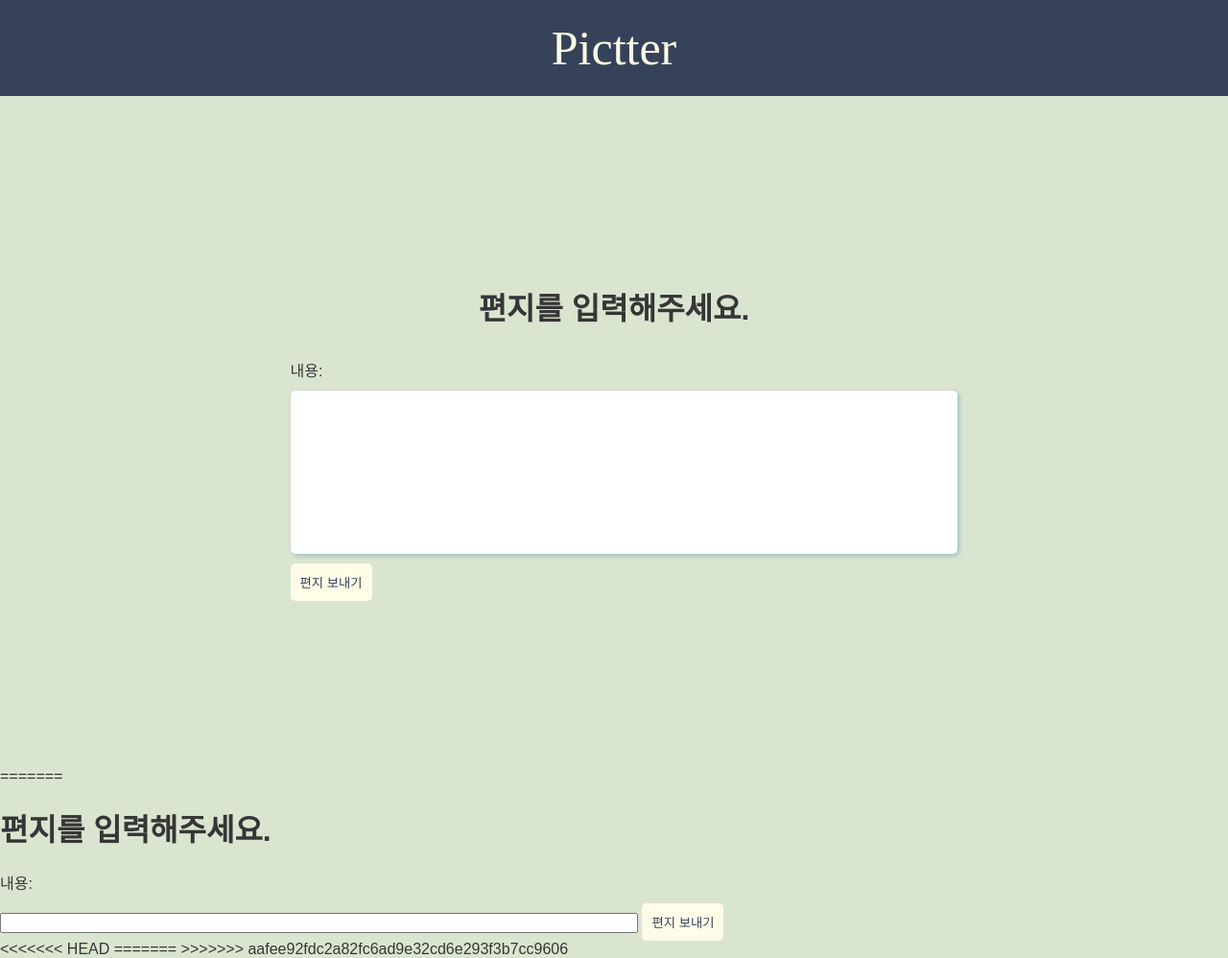
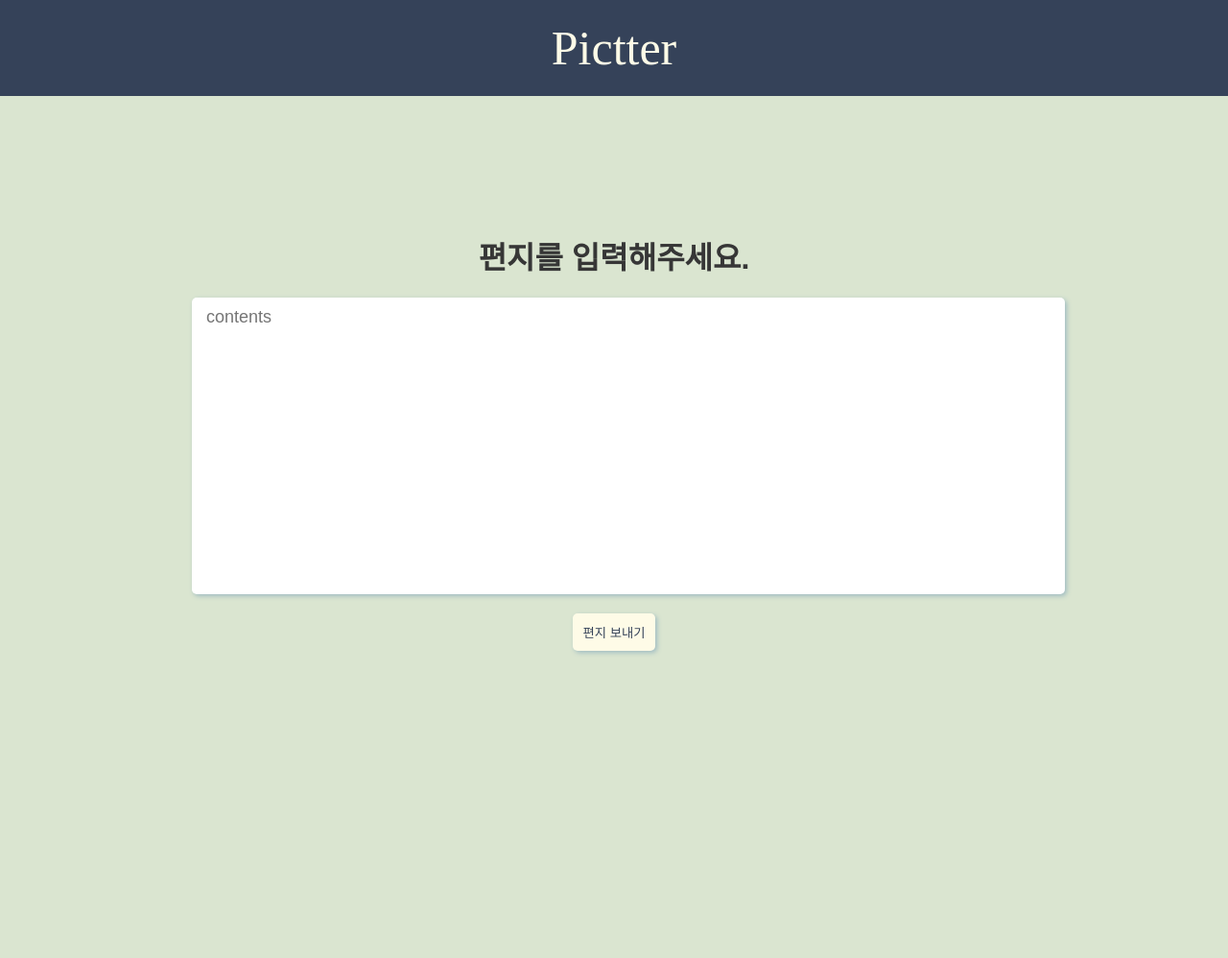
Before and after one commit to Pictter/Postcard_generator, a Flask app: page /user in a window 1280 px wide. Shown: the whole page at 96% size. After the commit the page ends 682 px from the top, so only its background shows below. Run offline with Flask 3, Linux system fonts and the light colour scheme; some web fonts are replaced.

Commit message:
fix: front-css fix

```diff
--- a/static/CSS/styles.css
+++ b/static/CSS/styles.css
@@ -72,7 +72,7 @@ button[type="submit"] {
     padding: 10px;
     border: none;
     border-radius: 5px;
-    box-shadow: 2px 2px 5px #DAE5D0;
+    box-shadow: 2px 2px 5px #A0BCC2;
     cursor: pointer;
 }
 
@@ -81,7 +81,7 @@ button[type="submit"] {
     flex-direction: column;
     justify-content: center;
     align-items: center;
-    height: calc(100vh - 100px);
+    height: calc(100vh - 180px);
     /* 100vh에서 헤더 높이를 뺀 만큼 설정 */
 }
 
@@ -92,3 +92,31 @@ button[type="submit"] {
     align-items: center;
     /* 100vh에서 헤더 높이를 뺀 만큼 설정 */
 }
+
+button[type="submit"] {
+    background-color: #FEFBE7;
+    color: #354259;
+    padding: 10px;
+    border: none;
+    border-radius: 5px;
+    box-shadow: 2px 2px 5px #A0BCC2;
+}
+
+.button-container {
+    text-align: center;
+    margin-top: 20px;
+}
+
+textarea {
+    display: block;
+    padding: 10px 15px;
+    border: none;
+    border-radius: 5px;
+    box-shadow: 2px 2px 5px #A0BCC2;
+    font-family: sans-serif;
+    width: 100%;
+    height: 100%;
+    font-size: 18px;
+    margin-bottom: 10px;
+    resize: none;
+}
--- a/templates/main.html
+++ b/templates/main.html
@@ -10,38 +10,17 @@
 <body>
     <header>
         <div class="header-container">
-            <div id="logo"><a href="/" style="text-decoration:none">Pictter</a></div>
+            <div id="logo"><a href="./" style="text-decoration:none">Pictter</a></div>
         </div>
     </header>
     </div>
     <div class="center-container">
         <h1>편지를 입력해주세요.</h1>
         <form method="POST" action="/letter">
-            <label for="letter">내용:</label>
-            <textarea id="letter" name="letter" required rows="10" cols="80"></textarea>
-            <button type="submit">편지 보내기</button>
+            <textarea id="letter" name="letter" required rows="10" placeholder="contents" cols="80"></textarea>
+            <div class="button-container">
+                <button type="submit">편지 보내기</button>
+            </div>
         </form>
     </div>
 </body>
-=======
-<!doctype html>
-<html>
-
-<head>
-    <title>Pictter</title>
-</head>
-
-<body>
-    <h1>편지를 입력해주세요.</h1>
-    <form method="POST" action="/letter">
-        <label for="letter">내용:</label>
-        <input type="text" id="letter" name="letter" required size="80%">
-        <button type="submit">편지 보내기</button>
-    </form>
-</body>
-<<<<<<< HEAD
-</html>
-=======
-
-</html>
->>>>>>> aafee92fdc2a82fc6ad9e32cd6e293f3b7cc9606
```
Also changed, not shown: 1 other file.
